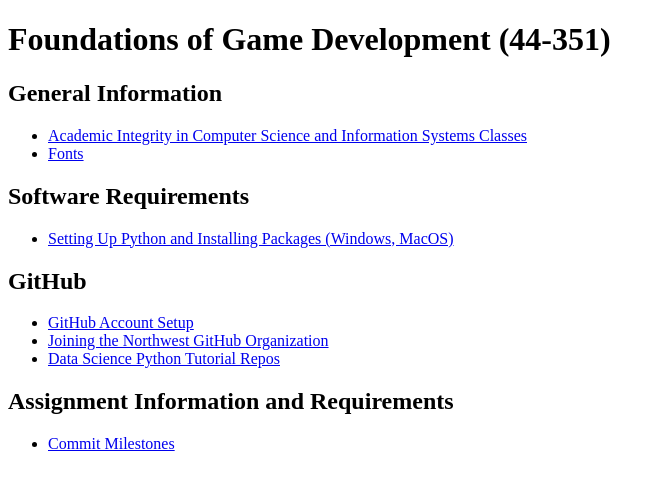
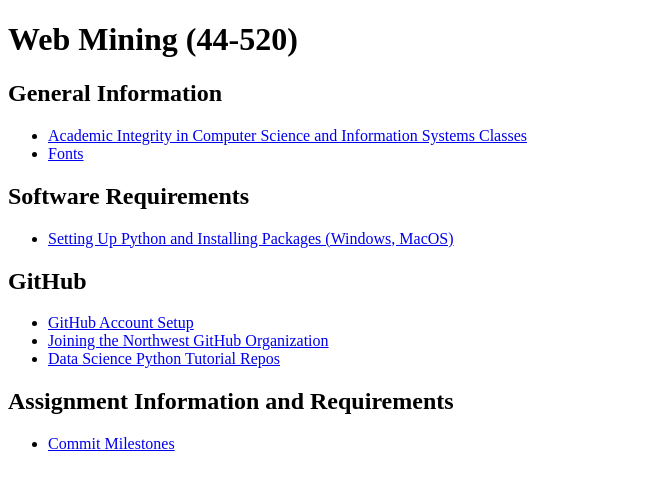
Before and after one commit to neloe/course-info, a Jekyll site: the page built from _web-mining/index.md, in a window 1280 px wide. Shown: the top 490 px of the page, without its empty margins (0-665 px from the left). Built offline with Jekyll 4.4.1, drawn with Linux system fonts in a browser that asks for light colours; nearby versions of some CDN libraries.

Commit message:
Fix title for course

```diff
--- a/_web-mining/index.md
+++ b/_web-mining/index.md
@@ -1,4 +1,4 @@
 ---
-title: Foundations of Game Development (44-351)
+title: Web Mining (44-520)
 layout: course_landing
 ---
```
